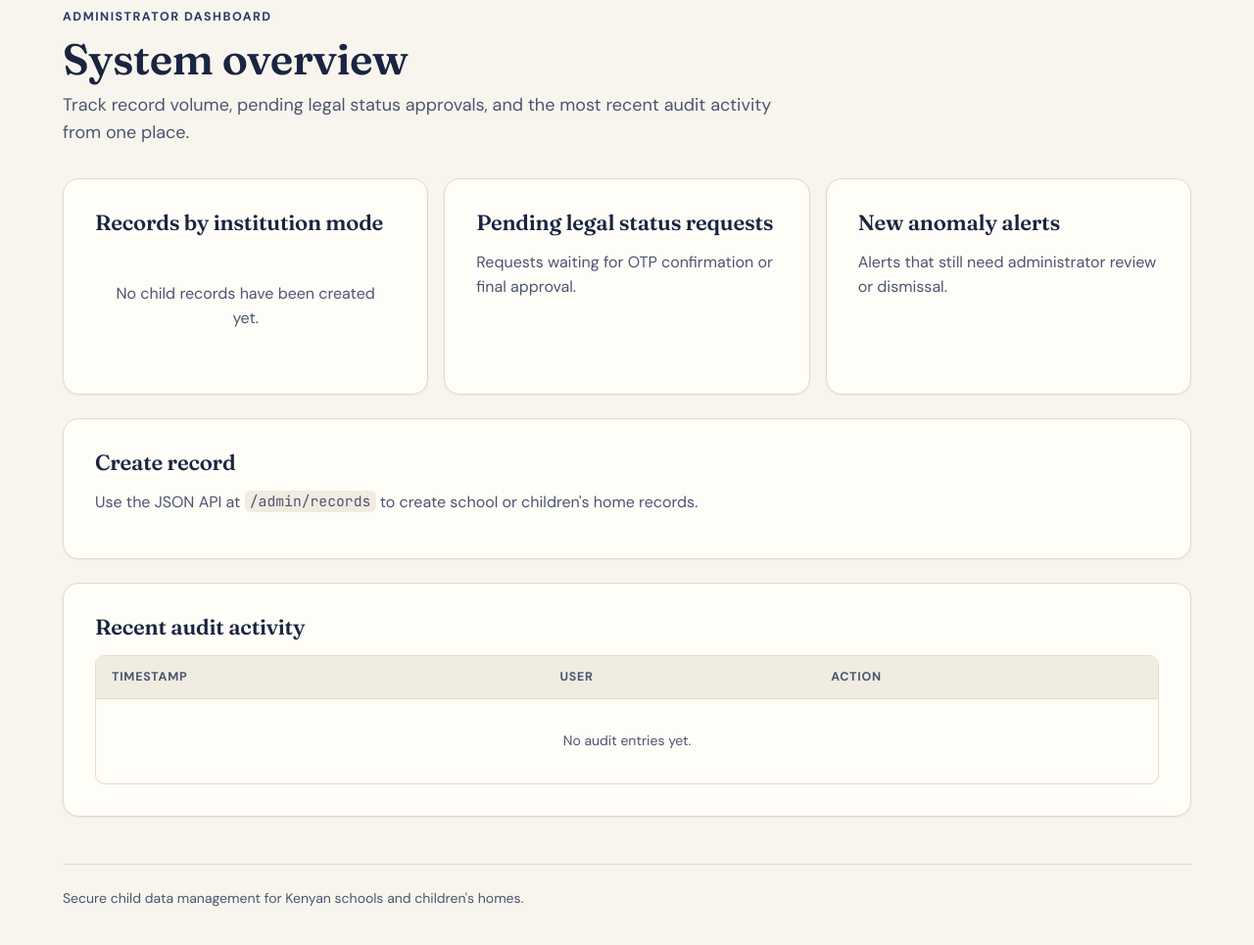
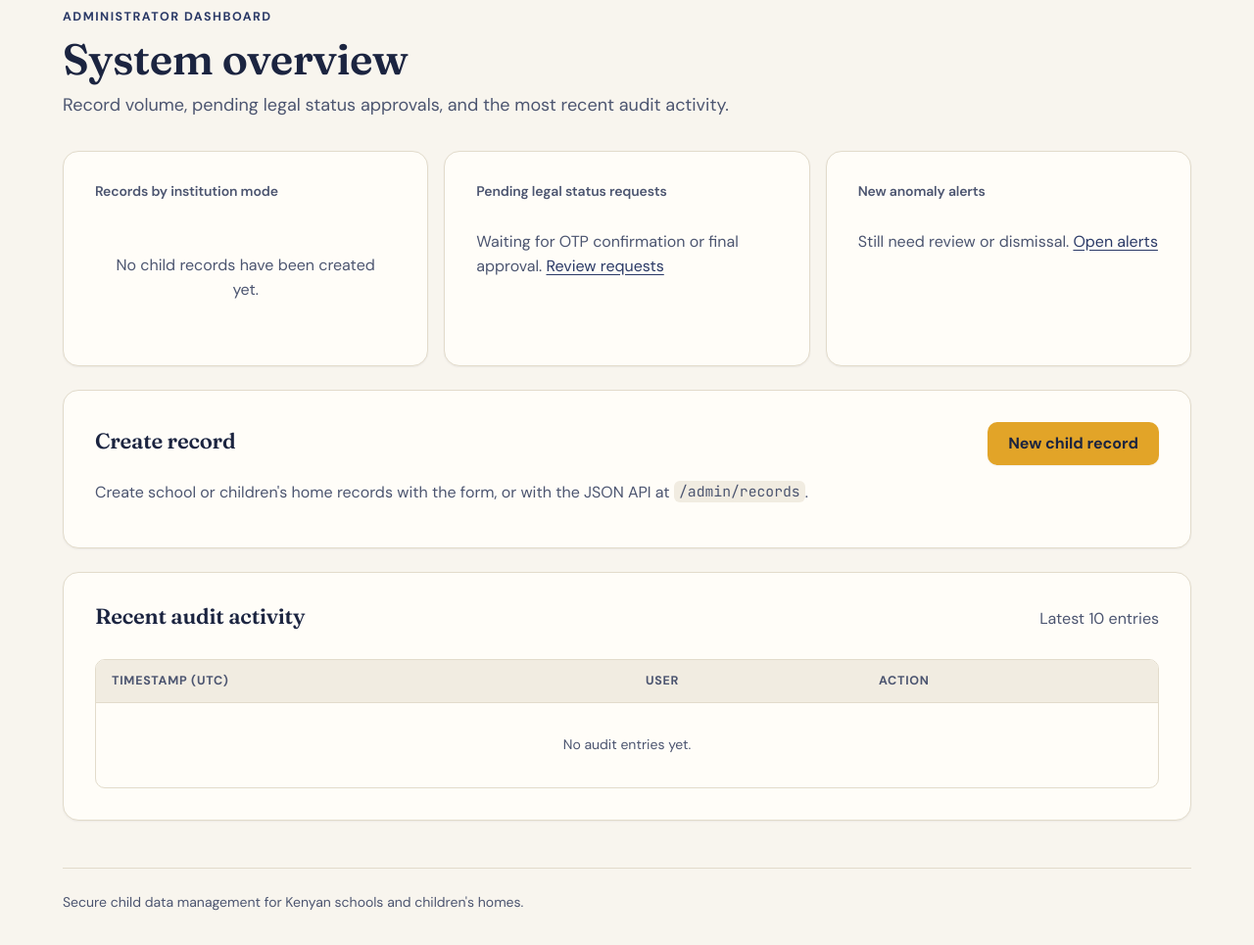
Before and after one commit to kensonlagat/secure-child-data-system, a Python web app: template app/templates/admin/dashboard.html in a window 1280 px wide. Shown: the part 92-1057 px from the top of the page at 98% size. Before the commit the page ends 1018 px from the top, so only its background shows below. Run offline with Jinja, Linux system fonts and the light colour scheme; the template is opened without the code that fills it, so the values that code supplies are empty.

Commit message:
Restyle record list, record edit and admin dashboard
Refs #43

Co-Authored-By: Claude Opus 5.5 <noreply@anthropic.com>

```diff
--- a/app/templates/admin/dashboard.html
+++ b/app/templates/admin/dashboard.html
@@ -4,17 +4,14 @@
 
 {% block content %}
 <section class="hero-card">
-    <div>
-        <p class="eyebrow">Administrator dashboard</p>
-        <h1>System overview</h1>
-        <p class="lead">Track record volume, pending legal status approvals, and the most recent audit activity from one
-            place.</p>
-    </div>
+    <p class="eyebrow">Administrator dashboard</p>
+    <h1>System overview</h1>
+    <p class="lead">Record volume, pending legal status approvals, and the most recent audit activity.</p>
 </section>
 
-<section class="grid two-up" id="dashboard-summary">
-    <article class="panel">
-        <h2>Records by institution mode</h2>
+<section class="grid three-up" id="dashboard-summary" aria-label="Summary">
+    <article class="panel stat">
+        <h2 class="stat-label">Records by institution mode</h2>
         <div class="metric-list">
             {% for institution_mode, count in record_counts %}
             <div class="metric-row">
@@ -27,41 +24,50 @@
         </div>
     </article>
 
-    <article class="panel">
-        <h2>Pending legal status requests</h2>
+    <article class="panel stat">
+        <h2 class="stat-label">Pending legal status requests</h2>
         <div class="metric-value">{{ pending_legal_status_requests }}</div>
-        <p class="muted">Requests waiting for OTP confirmation or final approval.</p>
+        <p class="muted">Waiting for OTP confirmation or final approval.
+            <a href="{{ url_for('childrens_home_mode.legal_status_requests') }}">Review requests</a></p>
     </article>
 
-    <article class="panel">
-        <h2>New anomaly alerts</h2>
+    <article class="panel stat">
+        <h2 class="stat-label">New anomaly alerts</h2>
         <div class="metric-value">{{ new_anomaly_alert_count }}</div>
-        <p class="muted">Alerts that still need administrator review or dismissal.</p>
+        <p class="muted">Still need review or dismissal.
+            <a href="{{ url_for('admin.anomaly_alerts') }}">Open alerts</a></p>
     </article>
 </section>
 
 <section class="panel" id="create-record">
-    <h2>Create record</h2>
-    <p class="muted">Use the JSON API at <code>/admin/records</code> to create school or children's home records.</p>
+    <div class="section-head">
+        <h2>Create record</h2>
+        <a class="primary-button" href="{{ url_for('admin.create_record_form') }}">New child record</a>
+    </div>
+    <p class="muted">Create school or children's home records with the form, or with the JSON API at
+        <code>/admin/records</code>.</p>
 </section>
 
-<section class="panel" id="audit-log">
-    <h2>Recent audit activity</h2>
-    <div class="table-wrap">
+<section class="panel" id="audit-log" aria-labelledby="audit-log-title">
+    <div class="section-head">
+        <h2 id="audit-log-title">Recent audit activity</h2>
+        <p class="muted">Latest 10 entries</p>
+    </div>
+    <div class="table-wrap" tabindex="0" role="region" aria-labelledby="audit-log-title">
         <table>
             <thead>
                 <tr>
-                    <th>Timestamp</th>
-                    <th>User</th>
-                    <th>Action</th>
+                    <th scope="col">Timestamp (UTC)</th>
+                    <th scope="col">User</th>
+                    <th scope="col">Action</th>
                 </tr>
             </thead>
             <tbody>
                 {% for audit_entry, user_full_name in recent_audit_rows %}
                 <tr>
-                    <td>{{ audit_entry.timestamp }}</td>
+                    <td class="mono">{{ audit_entry.timestamp.strftime('%Y-%m-%d %H:%M:%S') if audit_entry.timestamp else '' }}</td>
                     <td>{{ user_full_name }}</td>
-                    <td>{{ audit_entry.action }}</td>
+                    <td><span class="badge mono">{{ audit_entry.action }}</span></td>
                 </tr>
                 {% else %}
                 <tr>
```
Also changed, not shown: app/static/js/record-edit.js (added, +75 -0 lines), app/templates/records/edit.html (+19 -69 lines), app/templates/records/list.html (+19 -7 lines).
